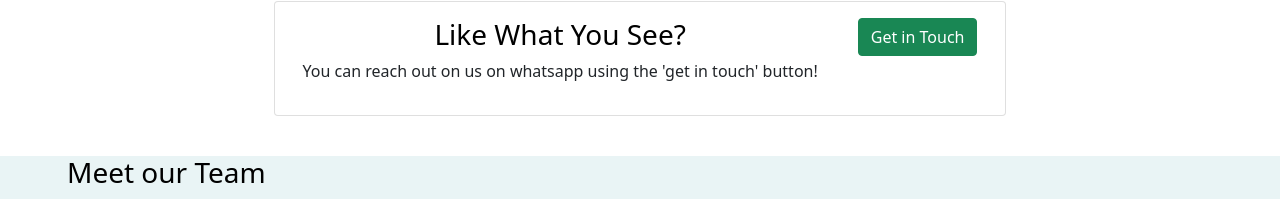
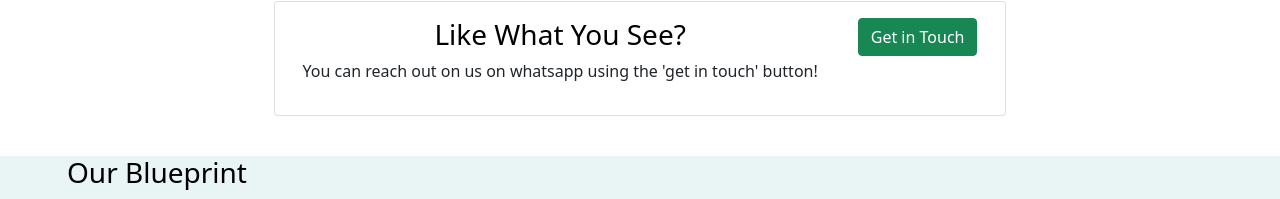
Before and after one commit to FavourOghoro/Monorien, a plain HTML site: page index.html in a window 1280 px wide. Shown: the part 2527-2726 px from the top of the page. Drawn offline with nearby package versions, Linux system fonts and the light colour scheme.

Commit message:
Add files via upload

```diff
--- a/index.html
+++ b/index.html
@@ -467,7 +467,7 @@
 
 <section style="background-color: rgb(233, 244, 245); padding-bottom: 40px;">
     <div class="container">
-        <h3 style="color: #000;">Meet our Team
+        <h3 style="color: #000;">Our Blueprint
             <div class="underline-container">
                 <div class="underline"></div>
             </div>
```
